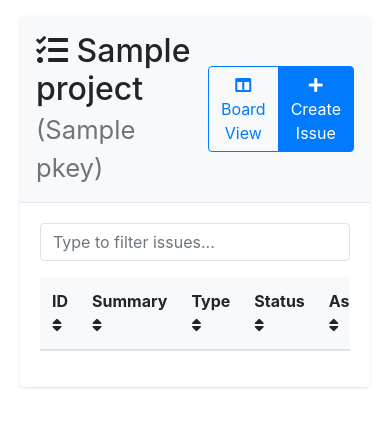
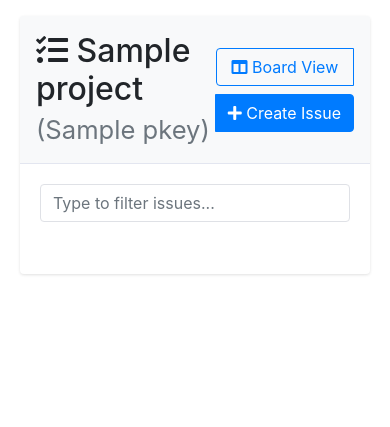
Before and after one commit to younelan/ProjectPlanner, a PHP site: template views/projects/view.php in a window 390 px wide. Shown: the part 154-581 px from the top of the page. Run offline with PHP 8.4, Linux system fonts and the light colour scheme; the template is opened without the code that fills it: most values are stand-ins (such as "Sample title", 1, 10 or a date in 2020); lists and menus that the app fills with data are empty.

Commit message:
fix project list and view on mobile

```diff
--- a/views/projects/view.php
+++ b/views/projects/view.php
@@ -179,6 +179,72 @@ a.text-dark:hover {
     padding: 0.25rem 0.5rem;
     font-size: 0.875rem;
 }
+
+/* Mobile Responsive Styles */
+@media (max-width: 768px) {
+    /* Table adjustments */
+    .table-responsive {
+        border: 0;
+        margin-bottom: 0;
+    }
+
+    .table {
+        display: block;
+    }
+
+    .table thead {
+        display: none; /* Hide headers on mobile */
+    }
+
+    .table tbody tr {
+        display: block;
+        margin-bottom: 1rem;
+        border: 1px solid #dee2e6;
+        border-radius: 4px;
+        padding: 0.5rem;
+        box-shadow: 0 1px 3px rgba(0,0,0,0.1);
+    }
+
+    .table tbody td {
+        display: block;
+        text-align: left;
+        padding: 0.5rem;
+        border: none;
+    }
+
+    /* Add labels before content */
+    .table tbody td:before {
+        content: attr(data-label);
+        font-weight: bold;
+        display: inline-block;
+        width: 100px;
+    }
+
+    /* Button group adjustments */
+    .btn-group {
+        display: flex;
+        flex-wrap: wrap;
+        gap: 0.5rem;
+    }
+
+    .btn-group .btn {
+        flex: 1;
+        white-space: nowrap;
+    }
+
+    /* Action buttons in table */
+    td:last-child {
+        display: flex;
+        gap: 0.5rem;
+        justify-content: flex-start;
+        padding-top: 1rem !important;
+    }
+
+    /* Filter input */
+    #issueFilter {
+        margin-bottom: 1rem;
+    }
+}
 </style>
 
 <script>
@@ -215,46 +281,48 @@ document.addEventListener('DOMContentLoaded', function() {
     function renderIssues(filteredIssues) {
         tbody.innerHTML = filteredIssues.map(issue => `
             <tr>
-                <td data-value="${issue.ID}">
+                <td data-label="ID" data-value="${issue.ID}">
                     <span class="badge badge-secondary">
                         ${project.PKEY}-${issue.ID}
                     </span>
                 </td>
-                <td data-value="${issue.SUMMARY}">
+                <td data-label="Summary" data-value="${issue.SUMMARY}">
                     <a href="index.php?page=issues&action=view&id=${issue.ID}" class="text-dark">
                         ${issue.SUMMARY}
                     </a>
                 </td>
-                <td data-value="${issue.TYPE}">
+                <td data-label="Type" data-value="${issue.TYPE}">
                     <span class="badge badge-info">${issue.TYPE}</span>
                 </td>
-                <td data-value="${issue.STATUS}" data-status-order="${issue.STATUS_ORDER || 0}">
+                <td data-label="Status" data-value="${issue.STATUS}" data-status-order="${issue.STATUS_ORDER || 0}">
                     <span class="badge badge-${getStatusBadgeClass(issue.STATUS)}">
                         ${issue.STATUS}
                     </span>
                 </td>
-                <td data-value="${issue.ASSIGNEE || ''}">
+                <td data-label="Assignee" data-value="${issue.ASSIGNEE || ''}">
                     ${issue.ASSIGNEE ? `<i class="fas fa-user"></i> ${issue.ASSIGNEE}` :
                     '<span class="text-muted"><i class="fas fa-user-slash"></i> Unassigned</span>'}
                 </td>
-                <td data-value="${issue.PRIORITY || ''}">
+                <td data-label="Priority" data-value="${issue.PRIORITY || ''}">
                     ${getPriorityIcon(issue.PRIORITY)}
                     ${issue.PRIORITY}
                 </td>
-                <td>
+                <td data-label="Actions">
+                    <div class="btn-group">
                         <a href="index.php?page=issues&action=view&id=${issue.ID}"
                            class="btn btn-sm btn-primary">
-                        <i class="fas fa-eye"></i> View
+                            <i class="fas fa-eye"></i><span class="d-none d-md-inline"> View</span>
                         </a>
                         <a href="index.php?page=issues&action=edit&id=${issue.ID}"
                            class="btn btn-sm btn-outline-primary">
-                        <i class="fas fa-edit"></i>
+                            <i class="fas fa-edit"></i><span class="d-none d-md-inline"> Edit</span>
                         </a>
                         <button class="btn btn-sm btn-outline-danger delete-issue"
                                 data-issue-id="${issue.ID}"
                                 data-issue-key="${project.PKEY}-${issue.ID}">
-                        <i class="fas fa-trash"></i>
+                            <i class="fas fa-trash"></i><span class="d-none d-md-inline"> Delete</span>
                         </button>
+                    </div>
                 </td>
             </tr>
         `).join('');
```
Also changed, not shown: views/projects/list.php (+2 -7 lines). Lines whose indentation alone changed are shown as unchanged.
